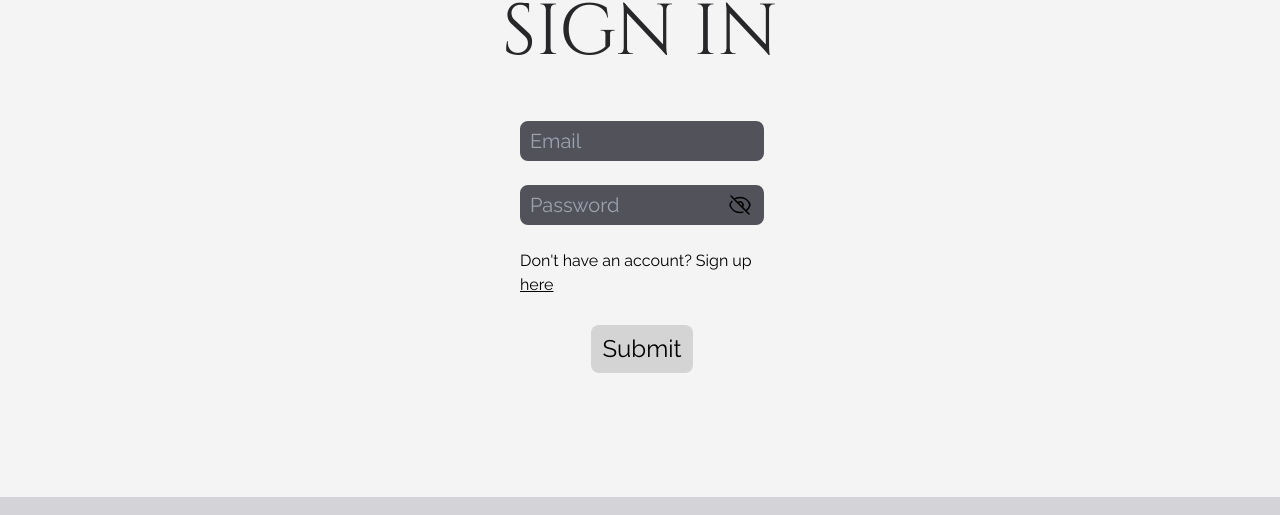
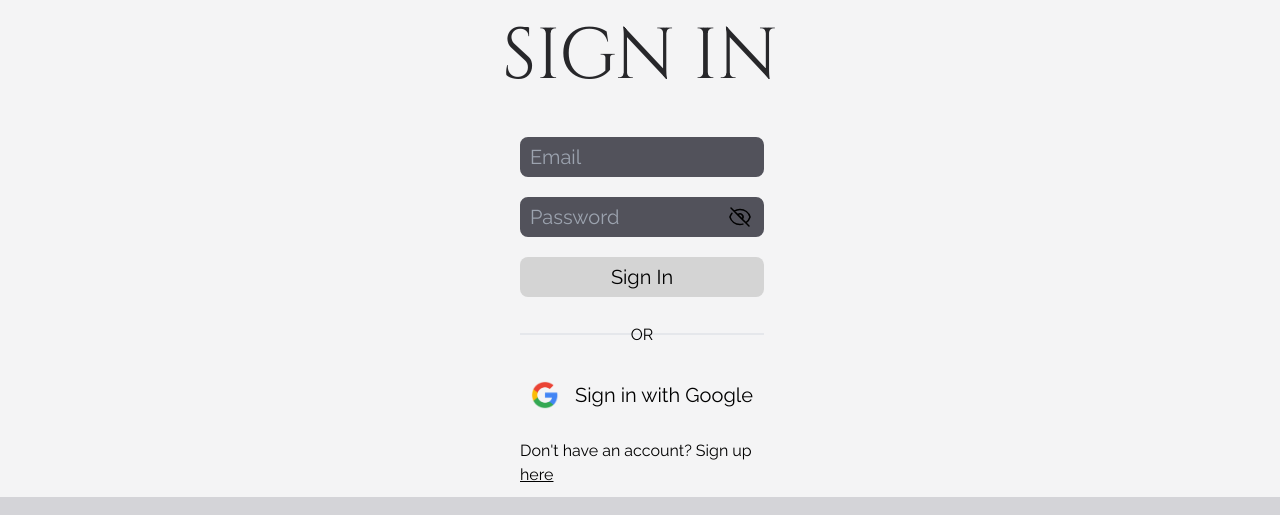
Before and after one commit to Spelunking-Studios/The-Caverns-Website, a Next.js app: page /sign-in in a window 1280 px wide. Shown: the part 115-630 px from the top of the page. Built offline with nearby package versions, Linux system fonts and the light colour scheme.

Commit message:
adjustments to signin page

```diff
--- a/pages/sign-in.js
+++ b/pages/sign-in.js
@@ -9,6 +9,7 @@ import { useState } from 'react';
 export default function SignIn(props) {
 
     const [showPassword, setShowPassword] = useState (false)
+    const [googleSignin, setGoogleSignin] = useState (false)
 
     return (
         <div className={`${(darkMode % 2) ? "dark" : ""}`}>
@@ -18,13 +19,14 @@ export default function SignIn(props) {
                 </Head>
                 <NavBar forceRerender={props.forceRerender} />
                 <header className="h-fit w-full overflow-hidden">
+                    <p className={` ${googleSignin? "text-9xl mt-28 scale pb-96 mx-10 mb-96 leading-normal" : "scale-0" }`}>My name is Walter Hartwell White. I live at 308 Negra Arroyo Lane, Albuquerque, New Mexico, 87104.</p>
                     <h1 className="text-5xl lg:text-7xl text-center text-zinc-800 mt-28 mb-11 mr-auto ml-auto dark:text-neutral-200 font-cinzel">SIGN IN</h1>
                 </header>
                 <main className="flex-grow w-full mx-auto min-h-full">
                     <div className="mx-auto w-full">
                         <form className="w-9/12 lg:w-1/5 mx-auto" method="POST" action="/api/auth/sign-in">
-                            <fieldset className="grid row-3 gap-2">
-                                <input className="transition ease-in-out text-xl outline-none bg-zinc-600 m-2 px-2 py-1 border-2 border-zinc-600 rounded-lg focus:border-zinc-500 autofill:bg-zinc-900" type="email" name="email" placeholder="Email" />
+                            <fieldset className="grid row-3">
+                                <input className="transition ease-in-out text-xl outline-none bg-zinc-600 mx-2 mb-3 px-2 py-1 border-2 border-zinc-600 rounded-lg focus:border-zinc-500 autofill:bg-zinc-900" type="email" name="email" placeholder="Email" />
                                 <div className="grid grid-rows-1 relative">
                                     <input className="transition ease-in-out text-xl outline-none bg-zinc-600 m-2 px-2 py-1 border-2 border-zinc-600 rounded-lg focus:border-zinc-500" type={showPassword? "text" : "password"} id="passwordBox" name="password" placeholder="Password"/>
                                     <div className="absolute mt-4 right-11">
@@ -37,8 +39,15 @@ export default function SignIn(props) {
                                         </svg>
                                     </div>
                                 </div>
+                                <input class="rounded-lg bg-neutral-300 dark:bg-neutral-500 px-2 py-1.5 transition ease-in-out mx-2 my-3 enabled:dark:hover:bg-neutral-400 enabled:dark:focus:bg-neutral-400 block text-xl outline-none cursor-pointer" type="submit" value="Sign In" />
+                                <div className="relative border-b-2 mx-2 my-6">
+                                    <span className="absolute -top-2.5 text-center w-full "><a className="dark:bg-zinc-700 px-2 py-1 rounded-lg">OR</a></span>
+                                </div>
+                                <div className="transition ease-in-out dark:bg-zinc-100 dark:hover:bg-zinc-400 mx-2 text-black py-1.5 rounded-lg text-xl flex grid-cols-2 gap-4 my-4 justify-center cursor-pointer" onClick={ ()=>setGoogleSignin(!googleSignin)}>
+                                    <img src="/images/GoogleLogo.webp" className="w-7"/>
+                                    <p>Sign in with Google</p>
+                                </div>
                                 <p className="m-auto my-2 lg:m-2">Don't have an account? Sign up <a class="transition ease-in-out underline hover:text-sky-300" href="/sign-up">here</a></p>
-                                <input class="rounded-lg bg-neutral-300 dark:bg-neutral-500 px-3 py-2 transition ease-in-out enabled:hover:scale-110 enabled:focus:scale-110 mx-auto my-3 enabled:dark:hover:bg-neutral-400 enabled:dark:focus:bg-neutral-400 block text-2xl outline-none" type="submit" value="Submit" />
                             </fieldset>
 
                         </form>
```
Also changed, not shown: public/images/GoogleLogo.webp (added).
